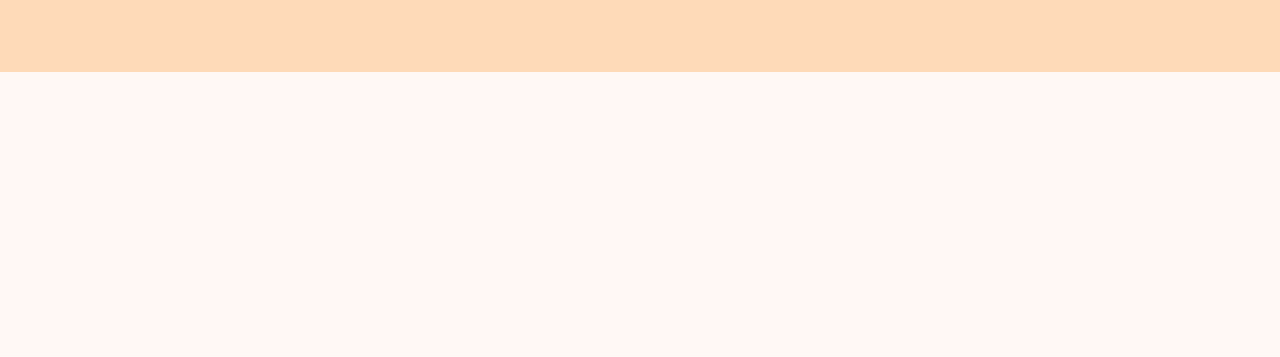
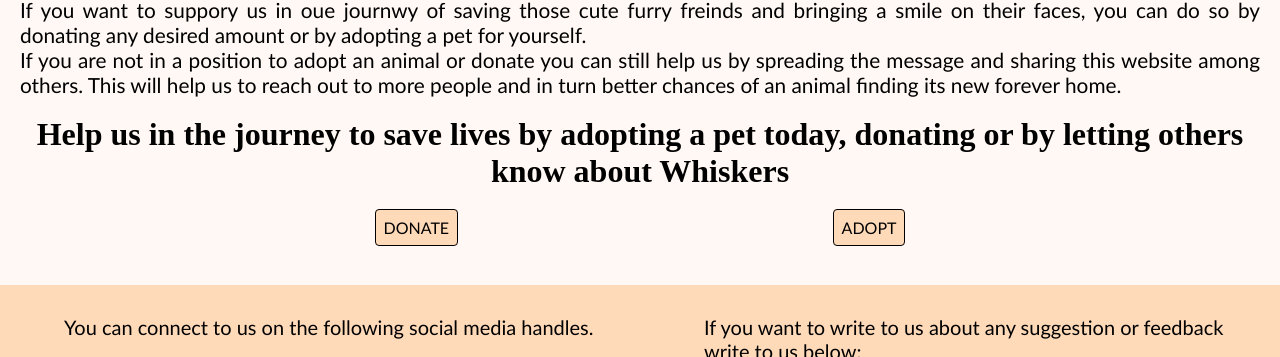
Before and after one commit to AmanSingh81757/Whiskers, a plain HTML site: page index.html in a window 1280 px wide. Shown: the part 1923-2280 px from the top of the page. Before the commit the page ends 1995 px from the top, so only its background shows below. Drawn offline with nearby package versions, Linux system fonts and the light colour scheme; a web font is replaced by a local one.

Commit message:
updated index.html

```diff
--- a/index.html
+++ b/index.html
@@ -28,8 +28,8 @@
     </nav>
     <h1>WHISKERS</h1>
     <h3>Where every pet finds its forever home</h3> <br>
-    <h2>Who are we?</h2>
-    <hr>
+    <h2>Who are we?</h2> <br>
+    <hr> <br>
     <div class="intro para">
         <br> <br>
         <p>Whiskers is a non profitable organisation which aims to provide shleter to homeless animals and give them a new ray of hope. Through this initiative we have given new homes to 100 pets. These include animals like dogs, cats, parrots, squirrel and hamsters. As of today our work is limited to the city of Faridabad but we hope to expand this organisation to different cities very soon. As a fellow animal lover I request you to anopt an animal today and be the reason to put a smile on it's cute face. It's completely free of cost and brings you abundance of joys.
@@ -41,8 +41,8 @@
         <div class="intrologo"><img src="PEt.png" alt=""></div>
     </div>
     <br> <br>
-    <h2>OUR AIM</h2>
-    <hr>
+    <h2>OUR AIM</h2> <br>
+    <hr> <br>
     <div class="aim">
         <p>Our main aim is to provide a shelter to stray animals and pets who are abandoned by their owners.
             According to a report by economics time India has the highest number of homeless stray animals and highest number of pet abandonment in the whole world. <br>
@@ -51,7 +51,23 @@
             Hence we request you to support us in our journey to save countless lives by giving your furry friend a new home or by donating desired money.
          </p>
         <div class="report"><img src="report.png" alt=""></div>
+    </div> <br> <br>
+    <h2>How to Support Us</h2> <br>
+    <hr> <br>
+    <div class="aim">
+        <p>
+            If you want to suppory us in oue journwy of saving those cute furry freinds and bringing a smile on their faces, you can do so by donating any desired amount or by adopting a pet for yourself. <br>
+            If you are not in a position to adopt an animal or donate you can still help us by spreading the message and sharing this website among others. This will help us to reach out to more people and in turn better chances of an animal finding its new forever home.
+        </p>
     </div>
+    <br>
+    <h4>Help us in the journey to save lives by adopting a pet today, donating or by letting others know about Whiskers
+    </h4> <br>
+    <div class="btns">
+        <a href="donate.html">DONATE</a>
+        <a href="adopt.html">ADOPT</a>
+    </div>
+    <br>
     <footer class="footer" id="foot">
         <div class="social">
             You can connect to us on the following social media handles. <br> <br>
```
